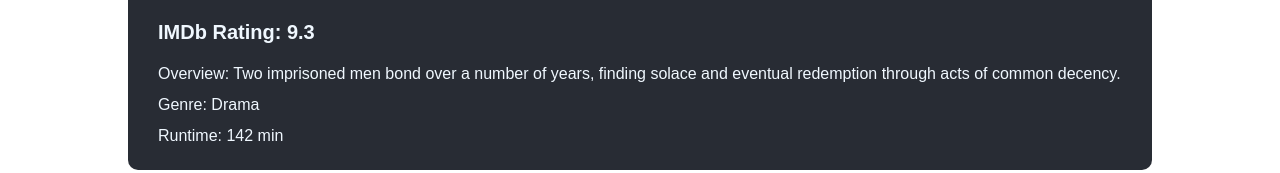
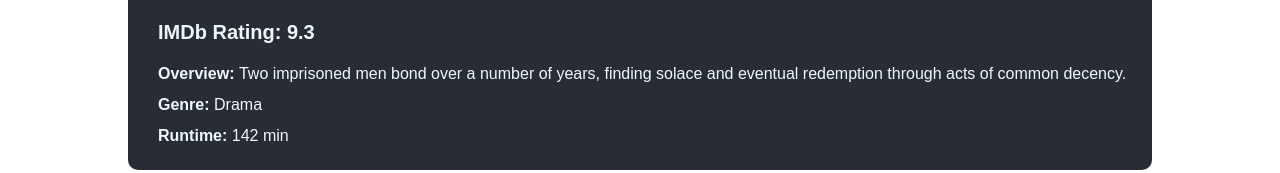
Before and after one commit to NigarSalayeva/movies, a React (Create React App) app: page / in a window 1280 px wide. Shown: the part 615-788 px from the top of the page. Built offline with nearby package versions, Linux system fonts and the light colour scheme; data requests are answered from the project's data file.

Commit message:
Update Main.js

```diff
--- a/src/Main.js
+++ b/src/Main.js
@@ -54,9 +54,9 @@ function Main() {
             <div class='block'>
             <p class="ser">{item.Series_Title+' ('+item.Released_Year+')'}</p>
               <p class="ser">IMDb Rating: {item.IMDB_Rating}</p>
-              <p class="dir">Overview: {item.Overview}</p>
-              <p class="dir">Genre: {item.Genre}</p>
-              <p class="dir">Runtime: {item.Runtime}</p>
+              <p class="dir"><b>Overview: </b>{item.Overview}</p>
+              <p class="dir"><b>Genre:</b> {item.Genre}</p>
+              <p class="dir"><b>Runtime:</b> {item.Runtime}</p>
             </div>
         </div>
         </Link>
```
